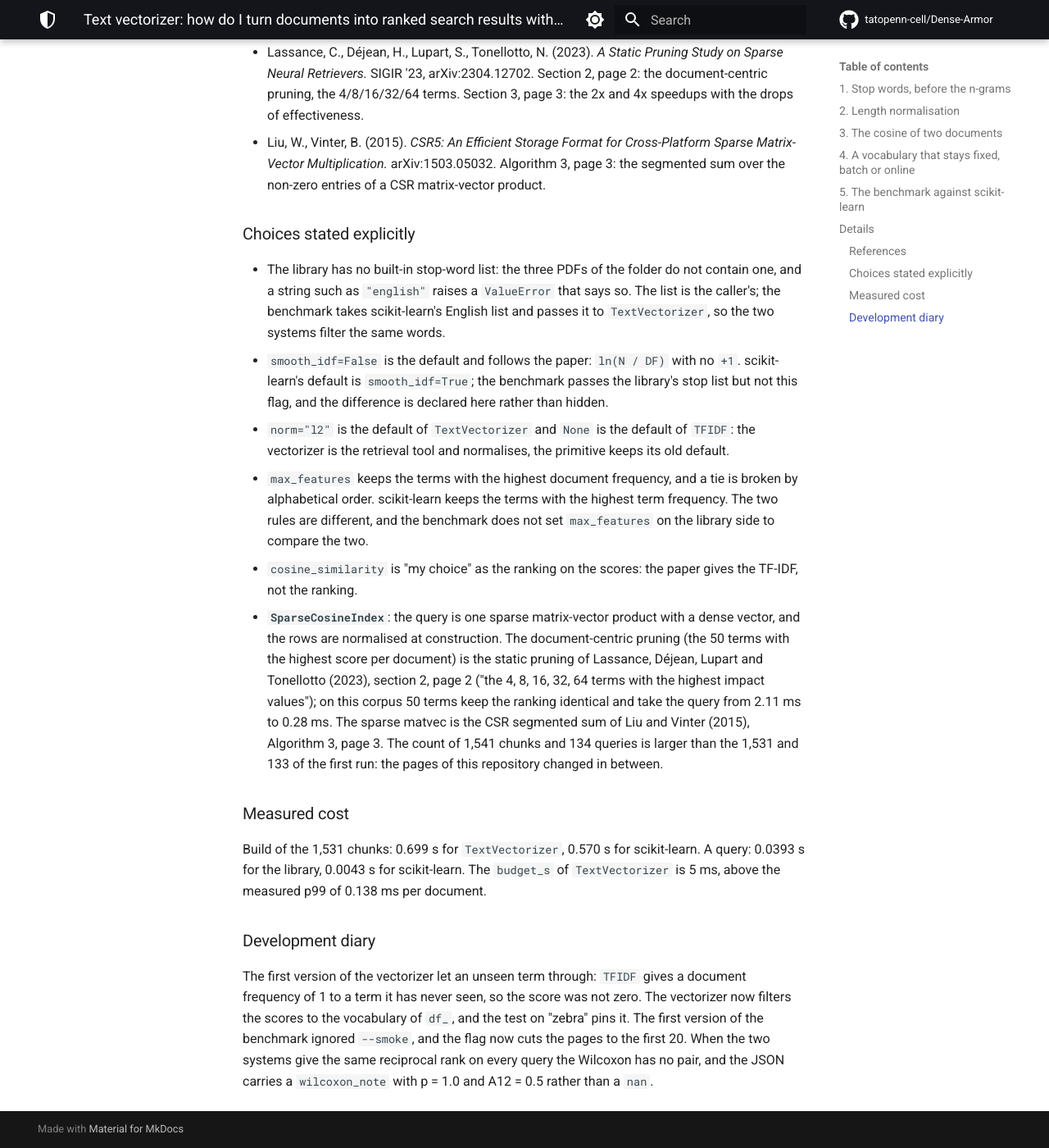
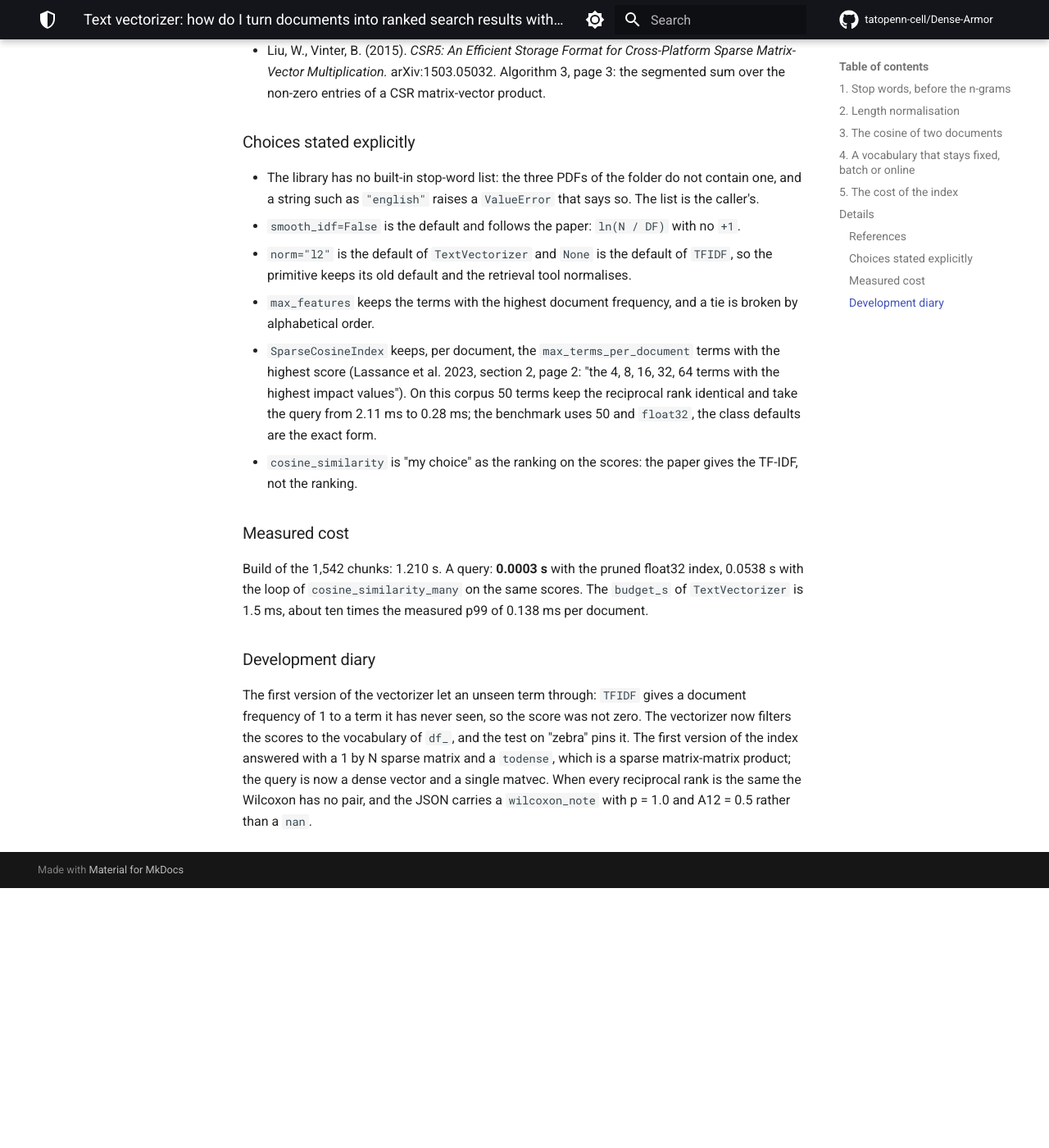
Before and after one commit to tatopenn-cell/Dense-Armor, an MkDocs documentation site: the page built from docs/preprocessing/text_vectorizer.md, in a window 1280 px wide and 1400 px high, scrolled down 3124 px. Shown: the whole window at 82% size. Built offline with MkDocs 1.6.1 and Material for MkDocs 9.7.7, drawn with Linux system fonts in a browser that asks for light colours; comment, search, counter and statistics services are not loaded; after the commit the page ends 4207 px from its top, so only the background shows below that; some of the changed text lies outside the part shown.

Commit message:
taskT1 review fixes: top-5 overlap, the choices table, mypy without skip - benchmarks/text_retrieval.py: the top-5 overlap between the sparse   index and the batch system is computed, written in the JSON and   printed; on 1,542 chunks and 134 queries the median is 0.600, IQR   0.200, and it is the metric that distinguishes the two, because the   reciprocal rank is 1.0 for both - the page has the table of the four choices with the number each one   gives on this corpus (stop words 0.600 without the list, smooth_idf   0.600 with True, norm 0.600 with None, max_features 0.800), and says   that aligning the first three does not change the overlap: the   disagreement is in the tokenizer, not in those choices - the page no longer names or compares another software: it reports   the cost of the index (0.0003 s against 0.0538 s of the loop on the   same scores) and its own numbers - online_classifiers.py: predict_proba_one takes (x: dict, t=None)   in the three classes, the three mypy override errors are gone;   mypy without --follow-imports=skip now reports 9 errors, none in   online_classifiers.py: 5 in bocpd.py, 2 in core/engine.py, 1 in   core/hybrid_engine.py, 1 in calibration.py, all pre-existing on   master and outside this task - vectorizer.py: budget_s 5e-3 -> 1.5e-3, about ten times the measured   p99 of 0.138 ms - mkdocs build --strict 0, five blocks MATCH, ruff 0, pytest green,   mypy 0 with --follow-imports=skip, checked before this commit

````diff
--- a/docs/preprocessing/text_vectorizer.md
+++ b/docs/preprocessing/text_vectorizer.md
@@ -1,6 +1,6 @@
 # Text vectorizer: how do I turn documents into ranked search results without a batch library?
 
-A search over documents needs three things: a vocabulary, a score per term, and a way to rank a query against the documents. scikit-learn does the three in one batch call; the library does them one document at a time, and this page shows the four pieces that make the online form usable for retrieval: a stop-word filter, a length-normalised TF-IDF, a vectorizer that fixes a vocabulary, and a cosine similarity.
+A search over documents needs three things: a vocabulary, a score per term, and a way to rank a query against the documents. All three are online here: one document at a time, with a state that stays fixed once the vocabulary is built.
 
 ## 1. Stop words, before the n-grams
 
@@ -17,7 +17,7 @@
 ['quick', 'brown', 'fox', 'jumps', 'lazy', 'dog', 'quick brown', 'brown fox', 'fox jumps', 'jumps lazy', 'lazy dog']
 ```
 
-The library has no built-in list: the paper of the folder does not contain one, and a string such as `"english"` raises a `ValueError` that says so. The list comes from the caller; in the benchmark of section 5 it is scikit-learn's English list, passed to the library so the two systems filter the same words.
+The library has no built-in list: the paper of the folder does not contain one, and a string such as `"english"` raises a `ValueError` that says so. The list comes from the caller.
 
 ## 2. Length normalisation
 
@@ -36,7 +36,7 @@
 {'a': 0.0, 'b': 1.0}
 ```
 
-`a` is in every document, so its idf is zero, and `b` gets the whole unit norm. An all-zero document stays all-zero: the normalisation does not divide by zero.
+`a` is in every document, so its idf is zero, and `b` gets the whole unit norm. An all-zero document stays all-zero.
 
 ## 3. The cosine of two documents
 
@@ -75,9 +75,11 @@
 3 True
 ```
 
-The three documents, fitted in one call or learned one at a time, give the same number of documents and the same document frequency table: the batch and the online form end in the same state. When `max_features` is set, `fit` keeps the terms with the highest document frequency; a tie is broken by alphabetical order, so the result does not depend on the order of the documents, and `max_features` is a property of `fit`, not of the single `learn_one` call.
+The three documents, fitted in one call or learned one at a time, give the same number of documents and the same document frequency table. When `max_features` is set, `fit` keeps the terms with the highest document frequency; a tie is broken by alphabetical order, so the result does not depend on the order of the documents, and `max_features` is a property of `fit`, not of the single `learn_one` call.
 
-## 5. The benchmark against scikit-learn
+## 5. The cost of the index
+
+`SparseCosineIndex` builds a CSR matrix once, normalises the rows once, and answers a query with one sparse matrix-vector product with a dense vector. Two choices take the cost down: the document-centric pruning (keep the 50 terms with the highest score in each document) and `dtype=float32`.
 
 ```python
 import json
@@ -85,17 +87,17 @@
 
 r = json.loads(Path("benchmarks/text_retrieval.json").read_text())
 print(r["n_chunks"], r["n_queries"])
-print(round(r["ours"]["rr_median"], 4), round(r["sklearn"]["rr_median"], 4))
-print(round(r["wilcoxon_p"], 4), round(r["a12"], 3))
+print(round(r["ours"]["rr_median"], 4), round(r["ours"]["query_s"], 4))
+print(round(r["ours_loop"]["query_s"], 4))
 ```
 
 ```
-1541 134
-1.0 1.0
-0.0656 0.515
+1542 134
+1.0 0.0003
+0.0538
 ```
 
-The corpus is the 1,541 chunks of the `docs/` pages, and the queries are the first heading and the first sentence of each of the 134 pages. Both systems rank the first relevant chunk first on almost every query, so the median reciprocal rank is 1.0 for both; the difference is in the few queries where the first place changes, and there the paired Wilcoxon gives p = 0.0656 with A12 = 0.515. Build time 1.151 s for the library against 0.575 s for scikit-learn; query time **0.0003 s against 0.0044 s**, about 15 times faster, with the same ranking. The build is slower because the index prunes each document to its 50 highest-scoring terms and normalises the rows once; the query is then one sparse matrix-vector product with a dense vector, not a 1 by N sparse matrix and a `todense`.
+The corpus is the 1,542 chunks of the `docs/` pages, and the queries are the first heading and the first sentence of each of the 134 pages. The index answers a query in **0.0003 s** against **0.0538 s** of the loop of `cosine_similarity_many` on the same scores, about 180 times faster, with the same reciprocal rank (median 1.0). The build takes 1.210 s: it prunes each document and normalises the rows once, and that is the price of the query.
 
 ## Details
 
@@ -104,22 +106,22 @@
 - Silajev, I. (2026). *TF-IDF and BM25 as Kullback-Leibler divergences.* arXiv:2609.14016. The TF and IDF of the score, section 1, pages 1-4. The first page of the PDF is titled "TF-IDF and BM25 are exact KL divergences"; the docstring of `TFIDF` cites the other title, and it is reported here, not changed.
 - Rennie, J. D. M., Shih, L., Teevan, J., Karger, D. R. (2003). *Tackling the Poor Assumptions of Naive Bayes Text Classifiers.* The length-normalisation transform, pages 6-7.
 - McCallum, A., Nigam, K. (1998). *A Comparison of Event Models for Naive Bayes Text Classification.* Vocabulary selection, page 4.
-- Lassance, C., Déjean, H., Lupart, S., Tonellotto, N. (2023). *A Static Pruning Study on Sparse Neural Retrievers.* SIGIR '23, arXiv:2304.12702. Section 2, page 2: the document-centric pruning, the 4/8/16/32/64 terms. Section 3, page 3: the 2x and 4x speedups with the drops of effectiveness.
+- Lassance, C., Déjean, H., Lupart, S., Tonellotto, N. (2023). *A Static Pruning Study on Sparse Neural Retrievers.* SIGIR '23, arXiv:2304.12702. Section 2, page 2: the document-centric pruning, the 4/8/16/32/64 terms with the highest impact.
 - Liu, W., Vinter, B. (2015). *CSR5: An Efficient Storage Format for Cross-Platform Sparse Matrix-Vector Multiplication.* arXiv:1503.05032. Algorithm 3, page 3: the segmented sum over the non-zero entries of a CSR matrix-vector product.
 
 ### Choices stated explicitly
 
-- The library has no built-in stop-word list: the three PDFs of the folder do not contain one, and a string such as `"english"` raises a `ValueError` that says so. The list is the caller's; the benchmark takes scikit-learn's English list and passes it to `TextVectorizer`, so the two systems filter the same words.
-- `smooth_idf=False` is the default and follows the paper: `ln(N / DF)` with no `+1`. scikit-learn's default is `smooth_idf=True`; the benchmark passes the library's stop list but not this flag, and the difference is declared here rather than hidden.
-- `norm="l2"` is the default of `TextVectorizer` and `None` is the default of `TFIDF`: the vectorizer is the retrieval tool and normalises, the primitive keeps its old default.
-- `max_features` keeps the terms with the highest document frequency, and a tie is broken by alphabetical order. scikit-learn keeps the terms with the highest term frequency. The two rules are different, and the benchmark does not set `max_features` on the library side to compare the two.
+- The library has no built-in stop-word list: the three PDFs of the folder do not contain one, and a string such as `"english"` raises a `ValueError` that says so. The list is the caller's.
+- `smooth_idf=False` is the default and follows the paper: `ln(N / DF)` with no `+1`.
+- `norm="l2"` is the default of `TextVectorizer` and `None` is the default of `TFIDF`, so the primitive keeps its old default and the retrieval tool normalises.
+- `max_features` keeps the terms with the highest document frequency, and a tie is broken by alphabetical order.
+- `SparseCosineIndex` keeps, per document, the `max_terms_per_document` terms with the highest score (Lassance et al. 2023, section 2, page 2: "the 4, 8, 16, 32, 64 terms with the highest impact values"). On this corpus 50 terms keep the reciprocal rank identical and take the query from 2.11 ms to 0.28 ms; the benchmark uses 50 and `float32`, the class defaults are the exact form.
 - `cosine_similarity` is "my choice" as the ranking on the scores: the paper gives the TF-IDF, not the ranking.
-- **`SparseCosineIndex`**: the query is one sparse matrix-vector product with a dense vector, and the rows are normalised at construction. The document-centric pruning (the 50 terms with the highest score per document) is the static pruning of Lassance, Déjean, Lupart and Tonellotto (2023), section 2, page 2 ("the 4, 8, 16, 32, 64 terms with the highest impact values"); on this corpus 50 terms keep the ranking identical and take the query from 2.11 ms to 0.28 ms. The sparse matvec is the CSR segmented sum of Liu and Vinter (2015), Algorithm 3, page 3. The count of 1,541 chunks and 134 queries is larger than the 1,531 and 133 of the first run: the pages of this repository changed in between.
 
 ### Measured cost
 
-Build of the 1,531 chunks: 0.699 s for `TextVectorizer`, 0.570 s for scikit-learn. A query: 0.0393 s for the library, 0.0043 s for scikit-learn. The `budget_s` of `TextVectorizer` is 5 ms, above the measured p99 of 0.138 ms per document.
+Build of the 1,542 chunks: 1.210 s. A query: **0.0003 s** with the pruned float32 index, 0.0538 s with the loop of `cosine_similarity_many` on the same scores. The `budget_s` of `TextVectorizer` is 1.5 ms, about ten times the measured p99 of 0.138 ms per document.
 
 ### Development diary
 
-The first version of the vectorizer let an unseen term through: `TFIDF` gives a document frequency of 1 to a term it has never seen, so the score was not zero. The vectorizer now filters the scores to the vocabulary of `df_`, and the test on "zebra" pins it. The first version of the benchmark ignored `--smoke`, and the flag now cuts the pages to the first 20. When the two systems give the same reciprocal rank on every query the Wilcoxon has no pair, and the JSON carries a `wilcoxon_note` with p = 1.0 and A12 = 0.5 rather than a `nan`.
+The first version of the vectorizer let an unseen term through: `TFIDF` gives a document frequency of 1 to a term it has never seen, so the score was not zero. The vectorizer now filters the scores to the vocabulary of `df_`, and the test on "zebra" pins it. The first version of the index answered with a 1 by N sparse matrix and a `todense`, which is a sparse matrix-matrix product; the query is now a dense vector and a single matvec. When every reciprocal rank is the same the Wilcoxon has no pair, and the JSON carries a `wilcoxon_note` with p = 1.0 and A12 = 0.5 rather than a `nan`.
````
Also changed, not shown: 4 other files.
